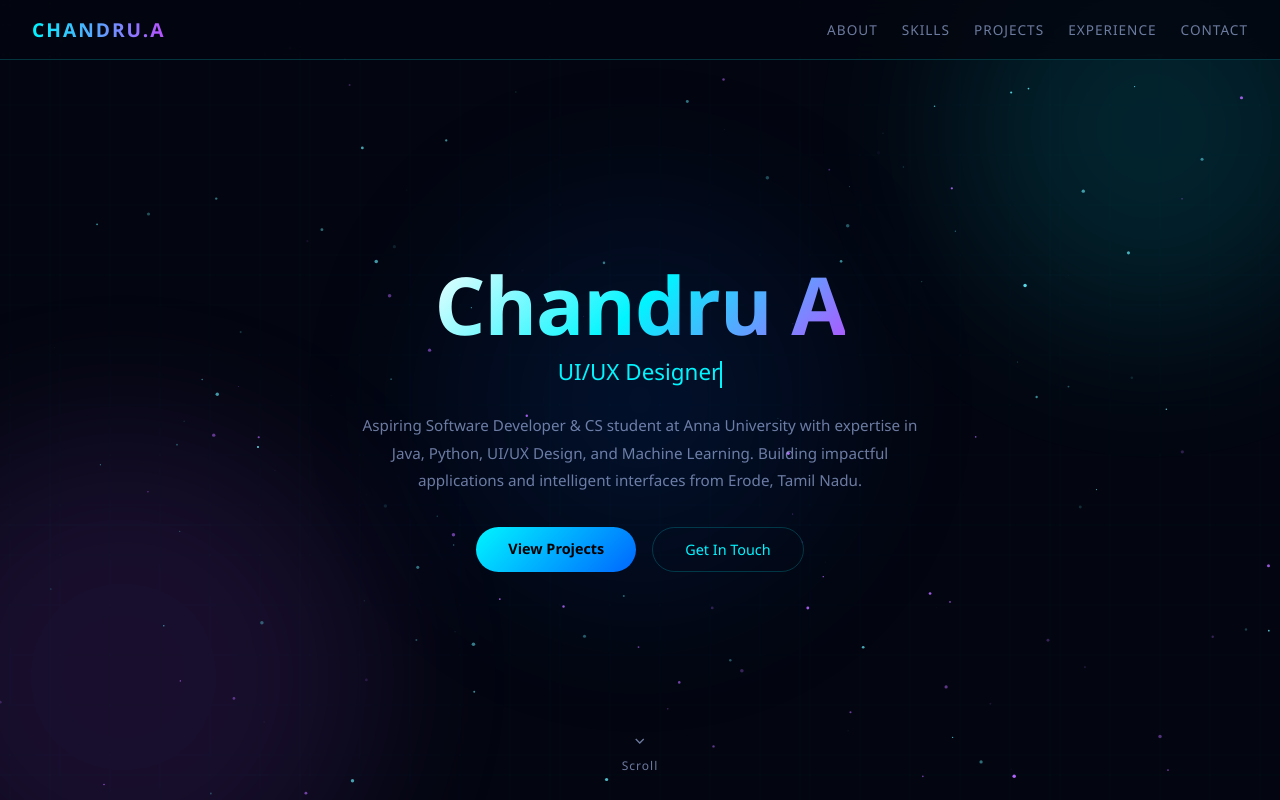
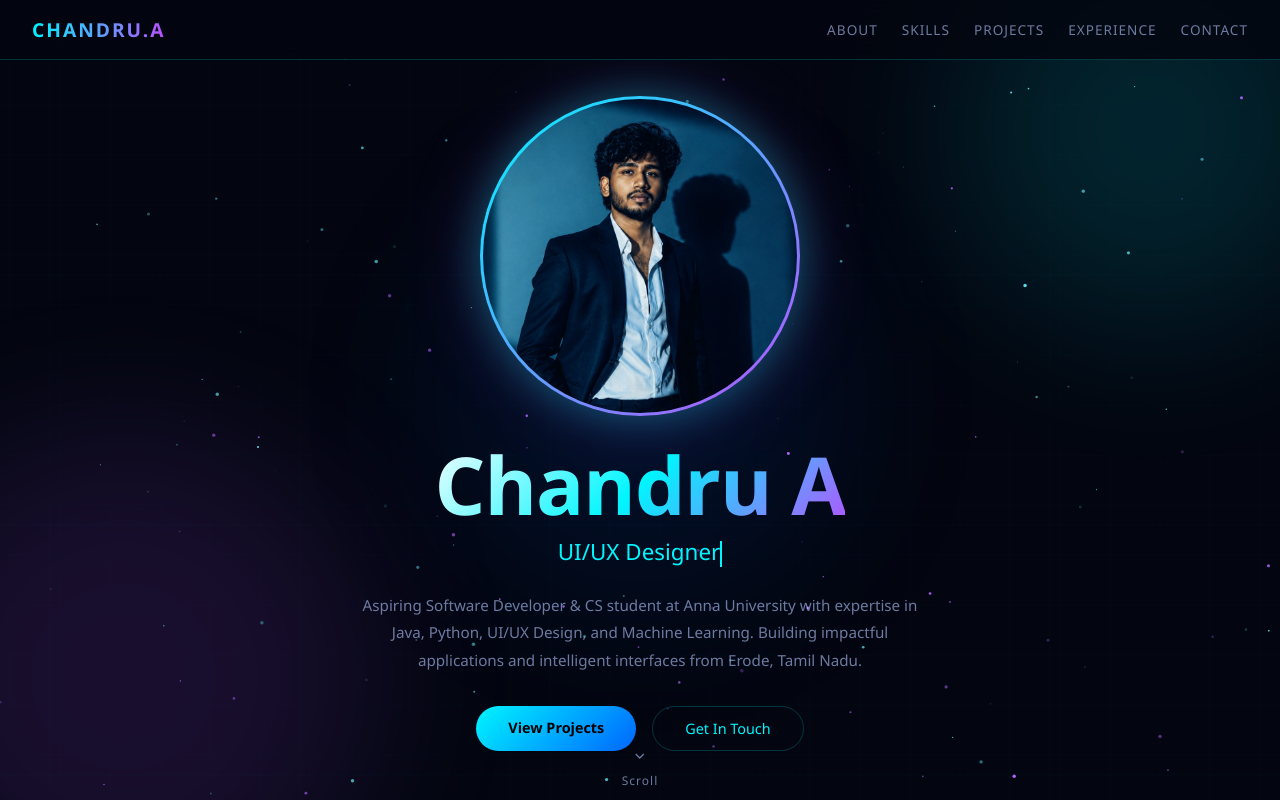
Before and after one commit to chandru02435/FUTURE_FS_01, a plain HTML site: page index.html in a window 1280 px wide. Shown: the top 800 px of the page. Drawn offline with Linux system fonts and the light colour scheme; animation ran at ten frames a second.

Commit message:
Update index.html

```diff
--- a/index.html
+++ b/index.html
@@ -160,6 +160,23 @@
 
   <section id="hero">
     <div class="hero-content">
+        <div style="
+  width: 320px; height: 320px;
+  border-radius: 50%;
+  padding: 3px;
+  background: linear-gradient(135deg, #00f5ff, #b94fff);
+  margin: 0 auto 1.5rem;
+  box-shadow: 0 0 40px rgba(0,245,255,0.3), 0 0 80px rgba(185,79,255,0.2);">
+
+  <img src="profile.png" alt="Chandru A"
+    style="width: 100%; height: 100%;
+    border-radius: 50%;
+    object-fit: cover;
+    object-position: center top;
+    display: block;
+    background: transparent;">
+
+</div>
       <h1 class="hero-name"><span>Chandru A</span></h1>
       <p class="hero-title">
         <span class="typed" id="typed-text"></span><span class="cursor"></span>
```
